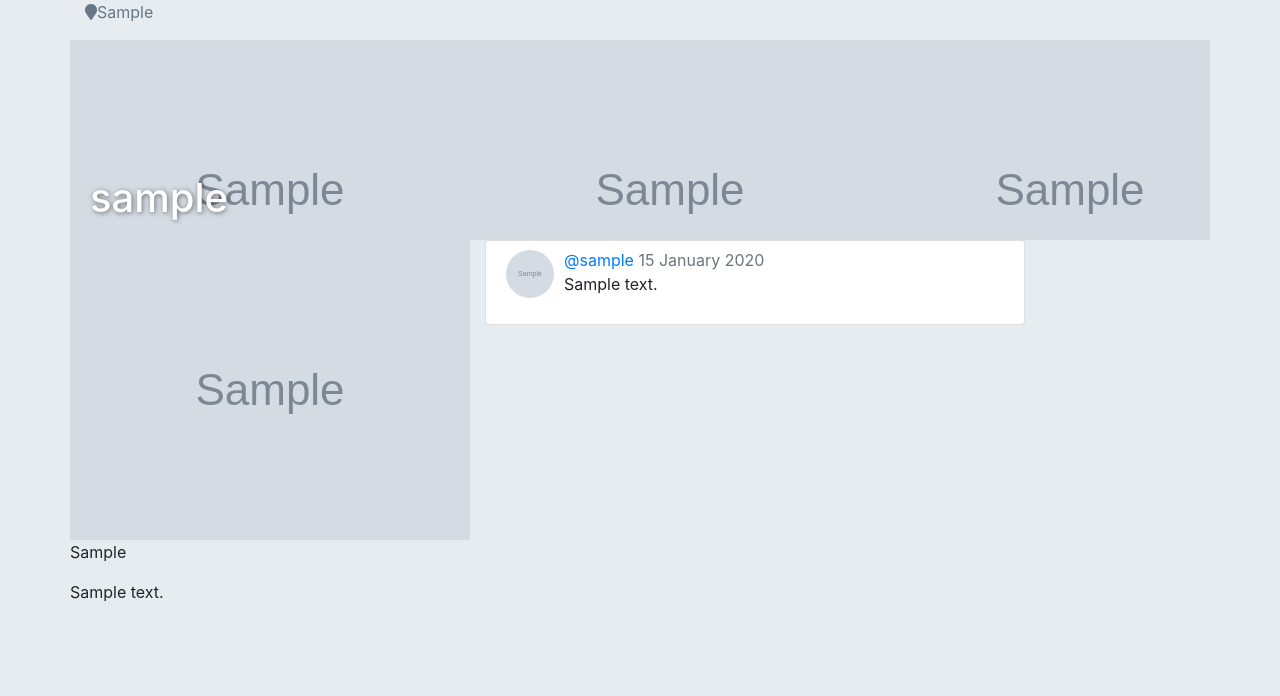
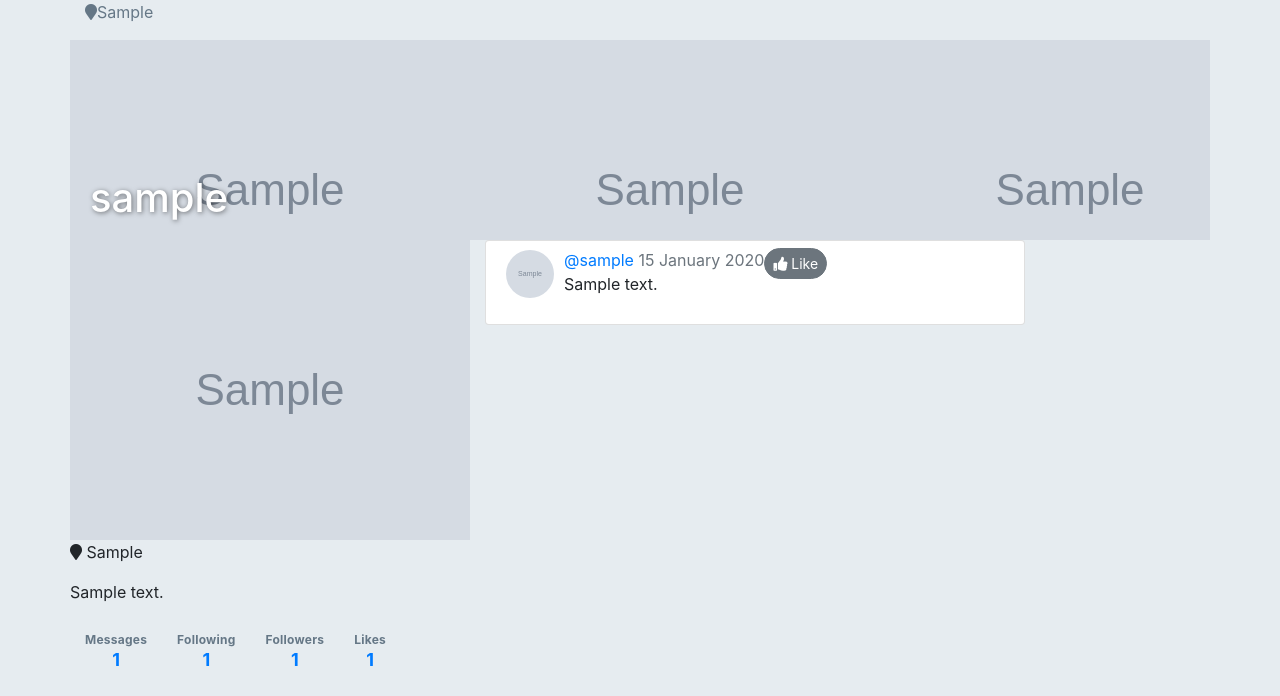
Before and after one commit to angorafish/warbler, a Flask app: page /users/1 in a window 1280 px wide. Shown: the part 654-1350 px from the top of the page. Before the commit the page ends 1256 px from the top, so only its background shows below. Run offline with Flask 2, Linux system fonts and the light colour scheme; tables that the repository leaves empty hold one stand-in row (values such as "Sample post"); grey boxes marked "Sample" are stand-in pictures; one stand-in notice (Sample message) is shown; some libraries are stand-ins or nearby versions.

Commit message:
Added likes

```diff
--- a/app.py
+++ b/app.py
@@ -267,6 +267,34 @@ def messages_show(message_id):
     msg = Message.query.get(message_id)
     return render_template('messages/show.html', message=msg)
 
+@app.route('/messages/<int:message_id>/like', methods=['POST'])
+@login_required
+def like_message(message_id):
+    """Like a message."""
+    messsage = Message.query.get_or_404(message_id)
+    if message.user_id == current_user.id:
+        flash("You cannot like your own warble.", 'danger')
+        return redirect(url_for('homepage'))
+
+    like = Likes.query.filter_by(user_id=current_user.id, message_id=message_id).first()
+    if not like:
+        new_like = Likes(user_id=current_user.id, message_id=message_id)
+        db.session.add(new_like)
+        db.session.commit()
+        flash("Warble liked!", "success")
+    return redirect(url_for('homepage'))
+
+@app.route('/messages/<int:message_id>/unlike', methods=['POST'])
+@login_required
+def unlike_message(message_id):
+    """Unlike a message."""
+    like = Likes.query.filter_by(user_id=current_user.id, message_id=message_id).first()
+    if like:
+        db.session.delete(like)
+        db.session.commit()
+        flash("Warble unliked!", "success")
+    return redirect(url_for('homepage'))
+
 
 @app.route('/messages/<int:message_id>/delete', methods=["POST"])
 @login_required
--- a/templates/users/show.html
+++ b/templates/users/show.html
@@ -7,22 +7,53 @@
   </div>
   <div class="profile-info">
     <img src="{{ user.image_url }}" alt="{{ user.username }}" class="profile-image">
-    <p class="location">{{ user.location }}</p>
+    <p class="location"><span class="fa fa-map-marker"></span> {{ user.location }}</p>
     <p class="bio">{{ user.bio }}</p>
+    <ul class="user-stats nav nav-pills">
+      <li class="stat">
+        <p class="small">Messages</p>
+        <h4>
+          <a href="/users/{{ user.id }}">{{ user.messages | length }}</a>
+        </h4>
+      </li>
+      <li class="stat">
+        <p class="small">Following</p>
+        <h4>
+          <a href="/users/{{ user.id }}/following">{{ user.following | length }}</a>
+        </h4>
+      </li>
+      <li class="stat">
+        <p class="small">Followers</p>
+        <h4>
+          <a href="/users/{{ user.id }}/followers">{{ user.followers | length }}</a>
+        </h4>
+      </li>
+      <li class="stat">
+        <p class="small">Likes</p>
+        <h4>
+          <a href="/users/{{ user.id }}/likes">{{ user.likes | length }}</a>
+        </h4>
+      </li>
+    </ul>
   </div>
   <div class="col-sm-6">
     <ul class="list-group" id="messages">
       {% for message in messages %}
         <li class="list-group-item">
           <a href="/messages/{{ message.id }}" class="message-link"/>
-          <a href="/users/{{ user.id }}">
-            <img src="{{ user.image_url }}" alt="user image" class="timeline-image">
+          <a href="/users/{{ message.user.id }}">
+            <img src="{{ message.user.image_url }}" alt="user image" class="timeline-image">
           </a>
           <div class="message-area">
-            <a href="/users/{{ user.id }}">@{{ user.username }}</a>
+            <a href="/users/{{ message.user.id }}">@{{ message.user.username }}</a>
             <span class="text-muted">{{ message.timestamp.strftime('%d %B %Y') }}</span>
             <p>{{ message.text }}</p>
           </div>
+          <form method="POST" action="/messages/{{ message.id }}/{{ 'unlike' if message.id in likes else 'like' }}">
+            <button type="submit" class="btn btn-sm {{ 'btn-primary' if message.id in likes else 'btn-secondary' }}">
+              <i class="fa fa-thumbs-up"></i> {{ 'Unlike' if message.id in likes else 'Like' }}
+            </button>
+          </form>
         </li>
       {% endfor %}
     </ul>
```
Also changed, not shown: templates/users/like.html (added, +24 -0 lines).
